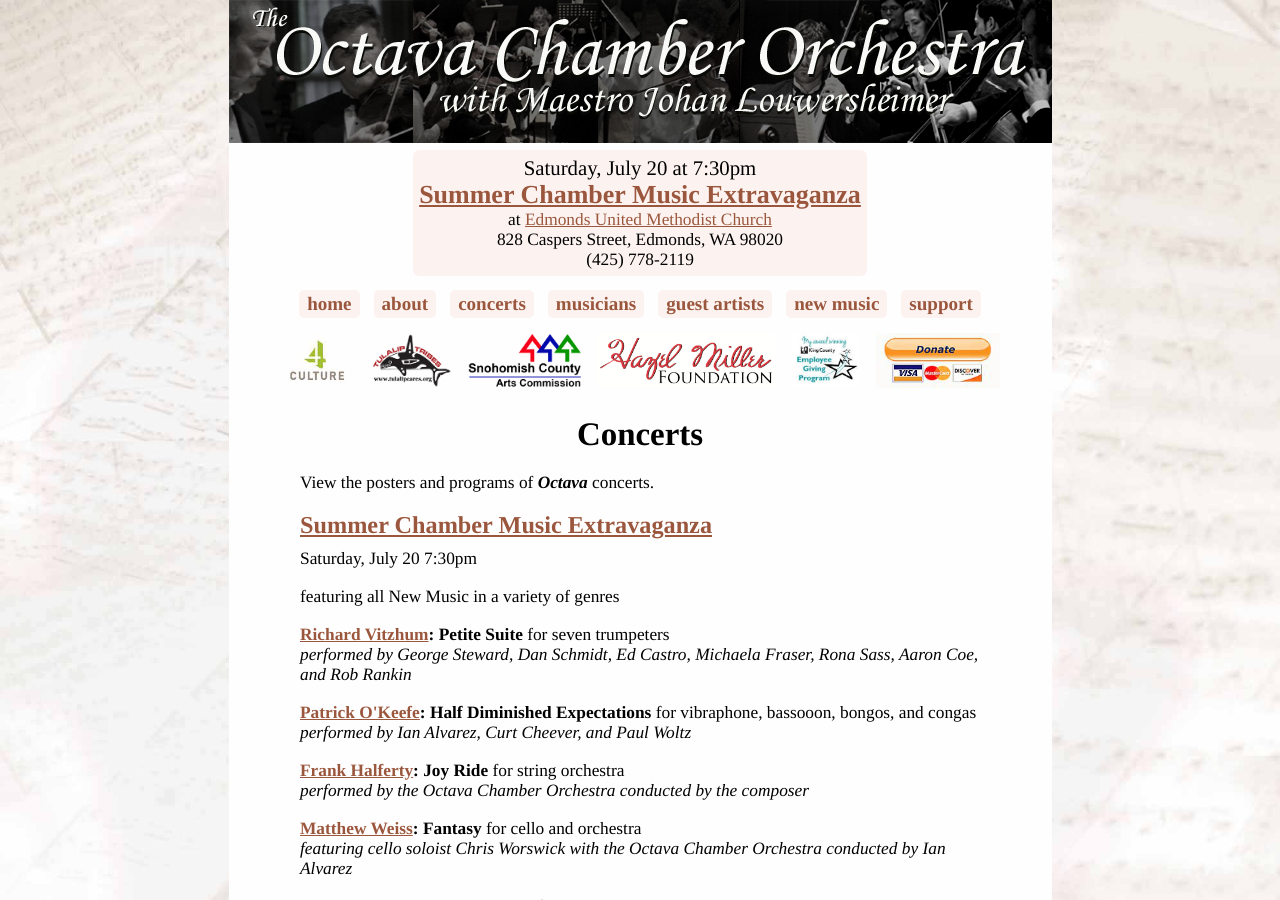
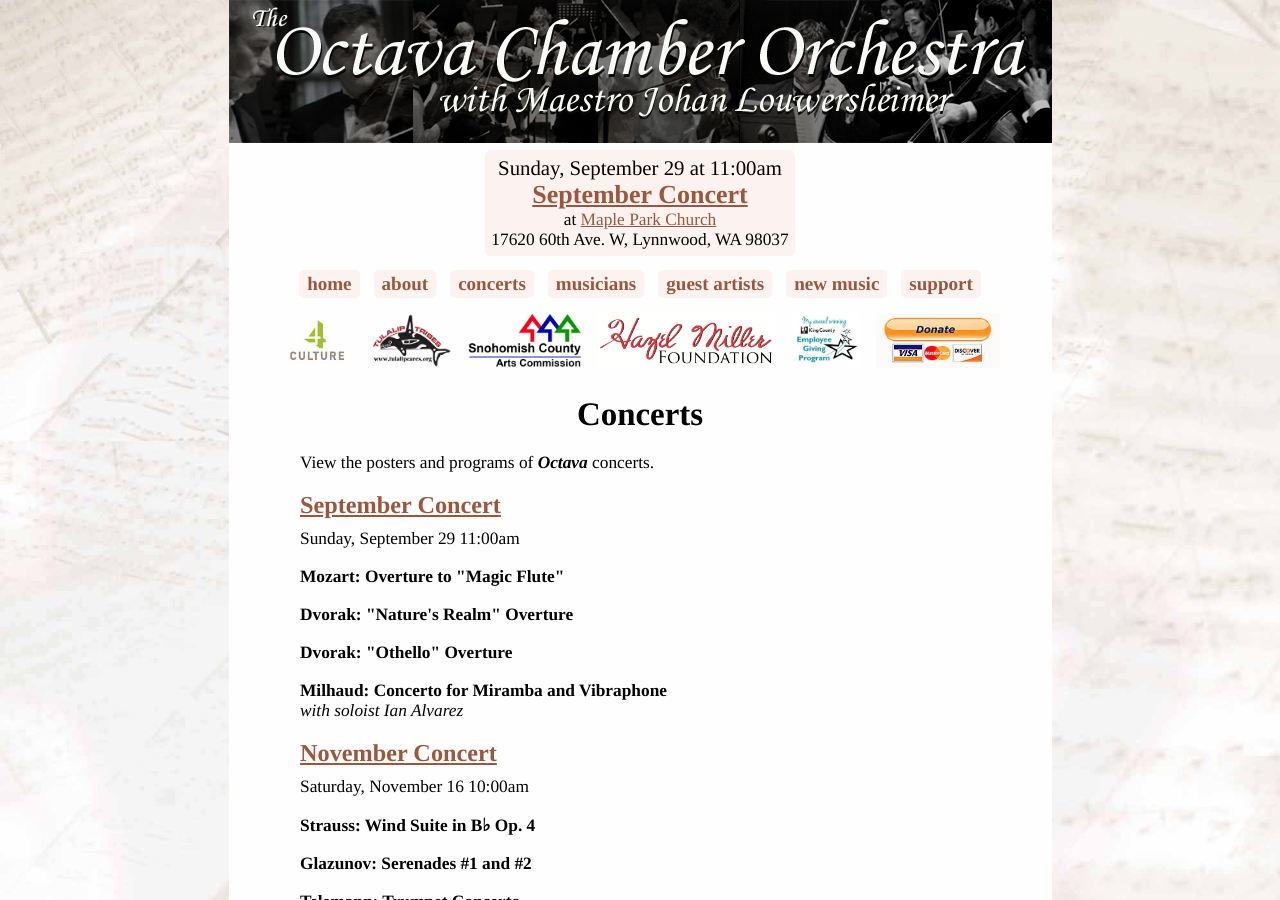
Before and after one commit to Octava-Chamber-Orchestra/Octava-Chamber-Orchestra.github.io, a Jekyll site: the page built from _main_pages/concerts.html, in a window 1280 px wide and 900 px high. Built offline with Jekyll 4.4.1, drawn with Linux system fonts in a browser that asks for light colours; some of the changed text lies outside the part shown.

Commit message:
Added future concerts.

```diff
--- /dev/null
+++ b/_concerts/2019-20/march-concert.md
@@ -0,0 +1,16 @@
+---
+title: March Concert
+date: 2020-03-01 18:00:00
+
+program:
+  -
+    title: Overture to "Octava"
+    by: Matthew Weiss
+  -
+    title: Symphony in D
+    by: Arriaga
+  -
+    title: Piano Concerto
+    by: Schumann
+    details: with soloist Jennifer Lim
+---
--- /dev/null
+++ b/_concerts/2019-20/may-concert.md
@@ -0,0 +1,16 @@
+---
+title: May Concert
+date: 2020-05-17 18:00:00
+
+program:
+  -
+    title: "\"Haffner\" Symphony No. 35"
+    by: Mozart
+  -
+    title: "\"In Memory Of\""
+    by: Anne Lauber
+  -
+    title: "Cello Concerto #1"
+    by: Shostakovich
+    details: with soloist Benjamin Louwersheimer
+---
--- /dev/null
+++ b/_concerts/2019-20/november-concert.md
@@ -0,0 +1,21 @@
+---
+title: November Concert
+date: 2019-11-16 18:00:00
+
+program:
+  -
+    title: Wind Suite in B♭ Op. 4
+    by: Strauss
+  -
+    # Number signs are comments, so wrap string in quotes
+    title: "Serenades #1 and #2"
+    by: Glazunov
+  -
+    title: Trumpet Concerto
+    by: Telemann
+    details: with soloist George Steward
+  -
+    title: Viola Concerto
+    by: J.C. Bach
+    details: with soloist Susanna Haley
+---
--- /dev/null
+++ b/_concerts/2019-20/september-concert.md
@@ -0,0 +1,25 @@
+---
+title: September Concert
+date: 2019-09-29 18:00:00
+
+venue:
+  name: Maple Park Church
+  address: 17620 60th Ave. W, Lynnwood, WA 98037
+  url: https://www.maplepark.church/
+
+program:
+  -
+    title: Overture to "Magic Flute"
+    by: Mozart
+
+  -
+    title: "\"Nature's Realm\" Overture"
+    by: Dvorak
+  -
+    title: "\"Othello\" Overture"
+    by: Dvorak
+  -
+    title: Concerto for Miramba and Vibraphone
+    by: Milhaud
+    details: with soloist Ian Alvarez
+---
--- /dev/null
+++ b/_concerts/2019-20/summer-chamber-music-extravaganza.md
@@ -0,0 +1,6 @@
+---
+title: Summer Chamber Music Extravaganza
+date: 2020-07-18 19:30:00
+
+description: featuring all New Music in a variety of genres
+---
--- a/_data/active_concert.yml
+++ b/_data/active_concert.yml
@@ -3,4 +3,4 @@
 # This time isn't displayed anywhere on the site, it's just used to select the active concert.
 # The active concert will appear as a banner in the header and on the home page.
 # Inputting the date of the desired concert but leaving time at 00:00:00 works great.
-2019-07-20 00:00:00
+2019-09-29 00:00:00
```
